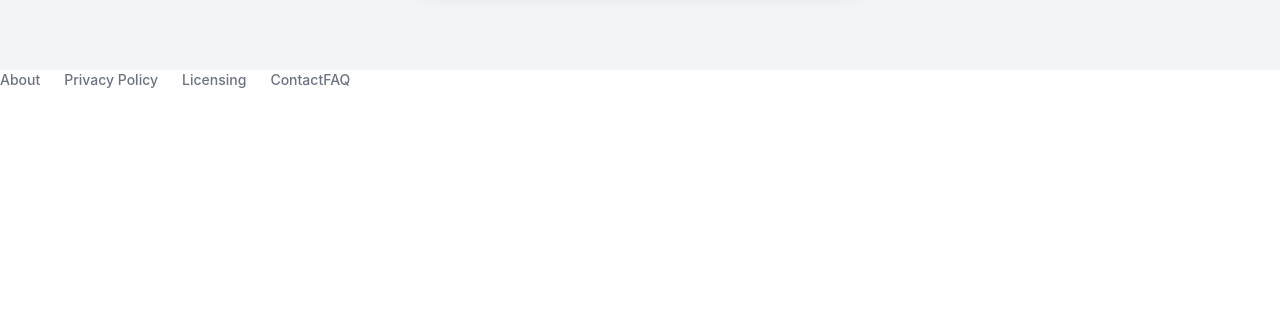
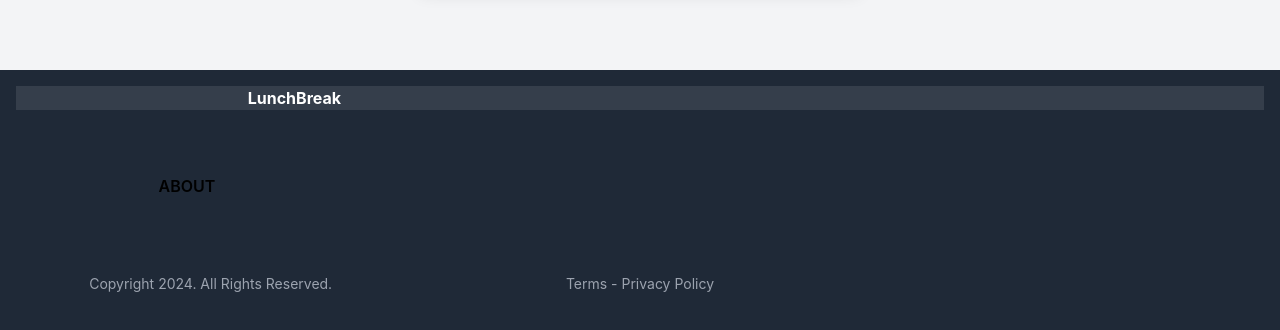
Before and after one commit to mlewis2257/food-app-frontend, a React (Create React App) app: page / in a window 1280 px wide. Shown: the part 802-1132 px from the top of the page. Before the commit the page ends 892 px from the top, so only its background shows below. Built offline with nearby package versions, Linux system fonts and the light colour scheme.

Commit message:
V1 of footer - not complete

```diff
--- a/src/components/Footer/Footer.jsx
+++ b/src/components/Footer/Footer.jsx
@@ -1,35 +1,20 @@
 import React from "react";
+import ItemsContainer from "./ItemsContainer";
+import SocialIcons from "../SocialIcons/SocialIcons";
+import {Icons} from "./Menus";
 
 export default function Footer() {
   return (
-    <footer className="absolute md:relative top-full right-0 md:flex flex-col md:flex-row w-full md:w-auto bg-gray-800 md:bg-transparent" >
-      {/* <div className="md: flex md:justify-between md:items-center sm:px-12 px-4 bg-[#ffffff] py-7">
-        <h1 className="lg:text-4xl text-3x1 md:mb-0 mb-6 lg:leading-normal font-semi-bold md:w-2/5></h1>
+    <footer className="bg-gray-800 p-4 relative">
+      <div className="md:flex md:justify-between md:items-center sm:px-12 px-4 bg-[#ffffff19] py=7">
+        <h1 className="lg:texxt-4x1 text-3x1 text-white md:mb-0 mb-6 lg:leading-normal font-bold md:w-2/5">LunchBreak</h1>
       </div>
-      <div>
-        <span className="text-sm text-gray-500 sm:text-center">
-          © 2024
-          <a href="https://flowbite.com/" class="hover:underline">FoodSquad™</a>
-          . All Rights Reserved.
-        </span>
-      </div> */}
-    <ul class="flex flex-wrap items-center mt-3 text-sm font-medium text-gray-500 dark:text-gray-400 sm:mt-0">
-        <li>
-            <a href="#" class="hover:underline me-4 md:me-6">About</a>
-        </li>
-        <li>
-            <a href="#" class="hover:underline me-4 md:me-6">Privacy Policy</a>
-        </li>
-        <li>
-            <a href="#" class="hover:underline me-4 md:me-6">Licensing</a>
-        </li>
-        <li>
-            <a href="mailto:thejoechin@gmail.com" class="hover:underline">Contact</a>
-        </li>
-        <li>
-            <a href="#" class="hover:underline">FAQ</a>
-        </li>
-    </ul>
+      <ItemsContainer />
+      <div className="grid grid-cols-1 sm:grid-cols-2 lg:grid-cols-3 gap-10 text-center pt-2 text-gray-400 text-sm pb-8">
+        <span> Copyright 2024. All Rights Reserved.</span>
+        <span> Terms - Privacy Policy</span>
+        <SocialIcons Icons={Icons} />
+      </div>
     </footer>
   );
 };
--- /dev/null
+++ b/src/components/Footer/Item.jsx
@@ -0,0 +1,22 @@
+import React from "react";
+import { Link } from "react-router-dom";
+
+
+export default function Item({ Links, title }) {
+    return (
+        <ul>
+            <h1 className="mb-1 font-semibold">{title}</h1>
+            {
+                Links.map((link)=>(
+                    <li key={Link.name}>
+                        <a
+                            className="text-gray-400 hover:text-teal-400 duration-300 text-sm cursor-pointer leading-6"
+                        href={Link.link}
+                        >
+                            {Link.name}</a>
+                    </li>
+                ))
+            }
+        </ul>
+    );
+};
--- /dev/null
+++ b/src/components/Footer/ItemsContainer.jsx
@@ -0,0 +1,11 @@
+import Item from "./Item";
+import {ABOUT} from "./Menus";
+import { Link } from "react-router-dom";
+
+export default function ItemsContainer() {
+    return (
+        <div className="grid grid-cols-1 sm:grid-cols-3 lg:grid-cols-4 gap-6 sm:px-8 px-5 py-16">
+            <Item Links={ABOUT} title="ABOUT" />
+        </div>
+    );
+};
--- /dev/null
+++ b/src/components/Footer/Menus.js
@@ -0,0 +1,9 @@
+export const ABOUT = [
+    { name: "Drag and Drop", link: "#"}
+]
+
+export const Icons = [
+    {name: "logo-instagram", link: "#"},
+    {name: "logo-facebook", link: "#"},
+    {name: "logo-linkedin", link: "#"}
+]
--- /dev/null
+++ b/src/components/SocialIcons/SocialIcons.jsx
@@ -0,0 +1,11 @@
+import React from "react";
+
+export default function SocialIcons({Icons}) {
+    return <div className="text-teal-500">
+        {Icons.map(icon=>(
+            <span className="p-2 cursor-pointer inline-flex items-center rounded-full bg-grey-700 mx-1.5 text-xl hover:text-grey-100 hover:bg-teal-500 duration-300">
+                <ion-icon name={icon.name}></ion-icon>
+            </span>
+        ))}
+        </div>
+}
```
